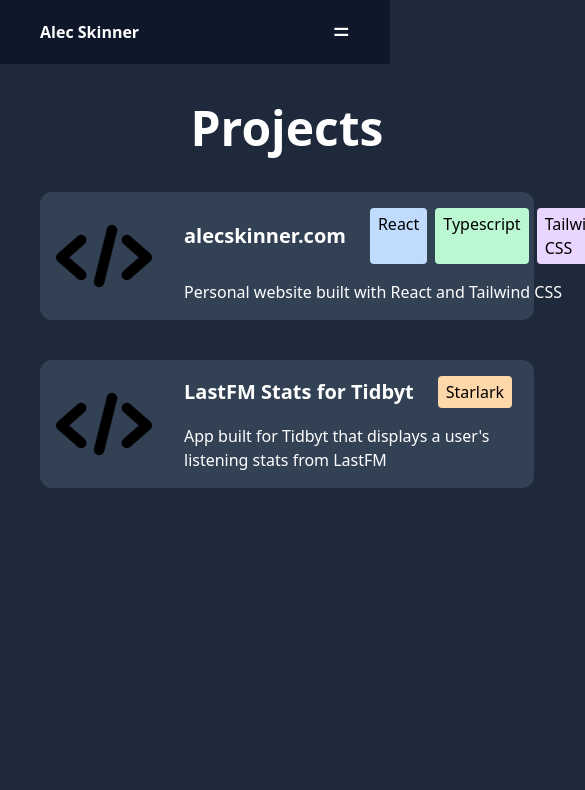
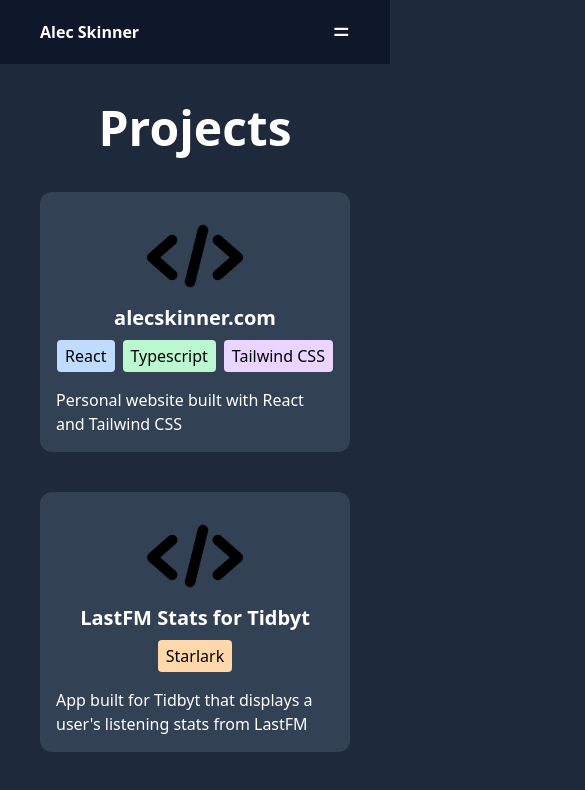
Before and after one commit to skinner452/alecskinner, a React (Create React App) app: page /my-projects in a window 390 px wide. Shown: the top 790 px of the page, 585 px wide, since content can reach past the window. Built offline with nearby package versions, Linux system fonts and the light colour scheme.

Commit message:
Link timeline images and optimize project items for mobile

```diff
--- a/src/components/ProjectItem.tsx
+++ b/src/components/ProjectItem.tsx
@@ -14,11 +14,11 @@
     <Link
       to={props.link}
       target="_blank"
-      className="flex gap-8 items-center bg-slate-700 rounded-xl p-4"
+      className="flex flex-col sm:flex-row sm:gap-8 items-center bg-slate-700 rounded-xl p-4"
     >
       <img src={props.image} alt={props.title} className="w-24 h-24" />
       <div className="flex flex-col gap-4">
-        <div className="flex gap-6 items-center">
+        <div className="flex flex-col sm:flex-row gap-2 sm:gap-6 items-center">
           <p className="text-xl font-bold">{props.title}</p>
           <div className="flex gap-2">
             {props.tags.map((tag) => (
--- a/src/components/TimelineEntry.tsx
+++ b/src/components/TimelineEntry.tsx
@@ -16,10 +16,10 @@
     <div className="flex flex-col-reverse sm:flex-row gap-4 items-center">
       <div className="flex flex-col gap-2">
         <Link
+          to={props.url}
+          target="_blank"
           className="text-3xl font-bold text-center tracking-tight sm:text-left"
           style={{ color: props.color }}
-          to={props.url}
-          target="_blank"
         >
           {props.title}
         </Link>
@@ -28,11 +28,14 @@
         </p>
         <div className="text-base/7">{props.description}</div>
       </div>
-      <img
-        className="opacity-80 w-60"
-        src={props.image}
-        alt={`${props.title} Logo`}
-      />
+
+      <Link to={props.url} target="_blank" className="w-60 shrink-0">
+        <img
+          className="opacity-80"
+          src={props.image}
+          alt={`${props.title} Logo`}
+        />
+      </Link>
     </div>
   );
 };
--- a/src/pages/Projects.tsx
+++ b/src/pages/Projects.tsx
@@ -12,7 +12,7 @@
           description="Personal website built with React and Tailwind CSS"
           tags={["React", "Typescript", "Tailwind CSS"]}
           image={CodeImage}
-          link="/"
+          link="https://github.com/skinner452/alecskinner"
         />
 
         <ProjectItem
```
